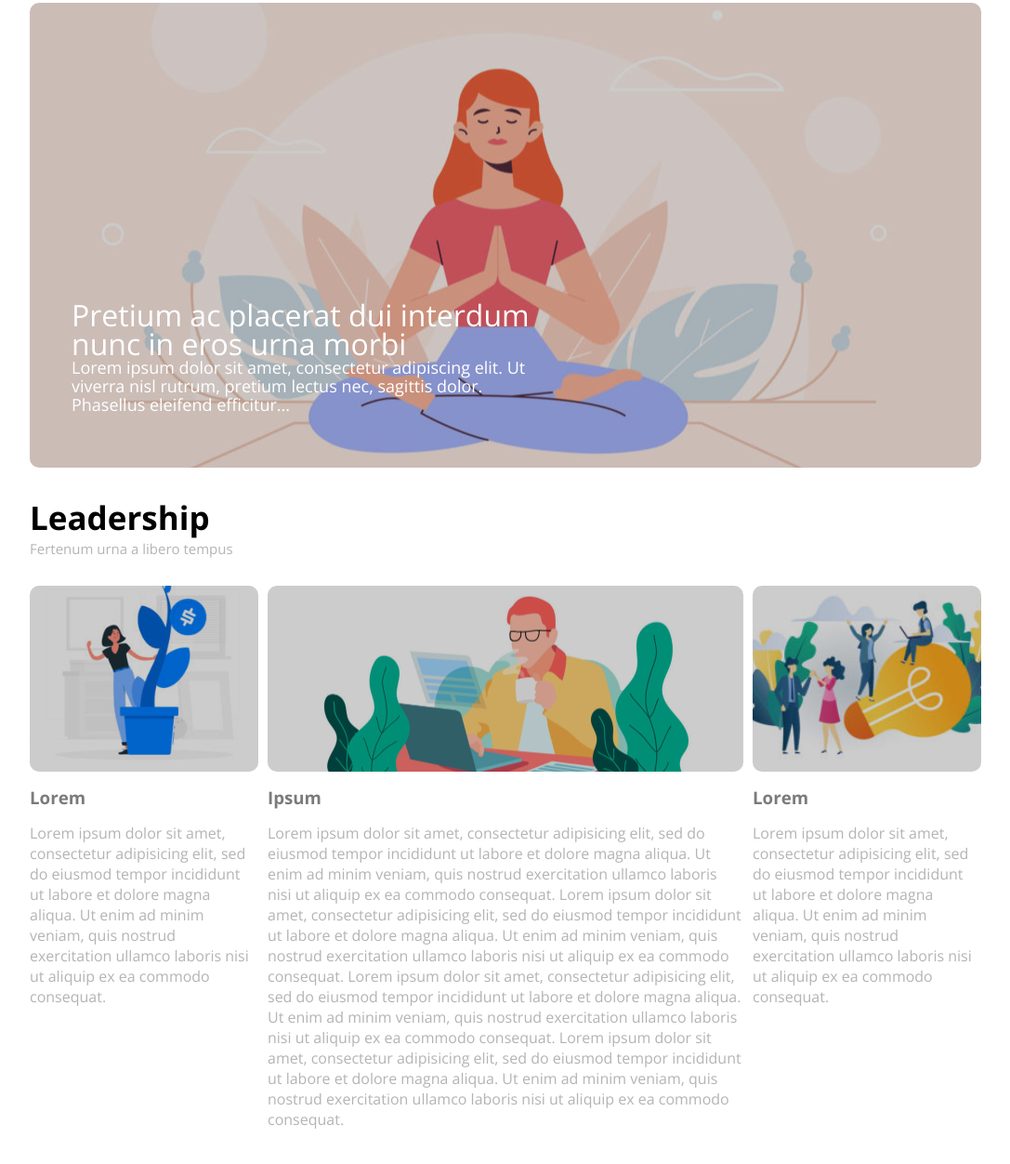
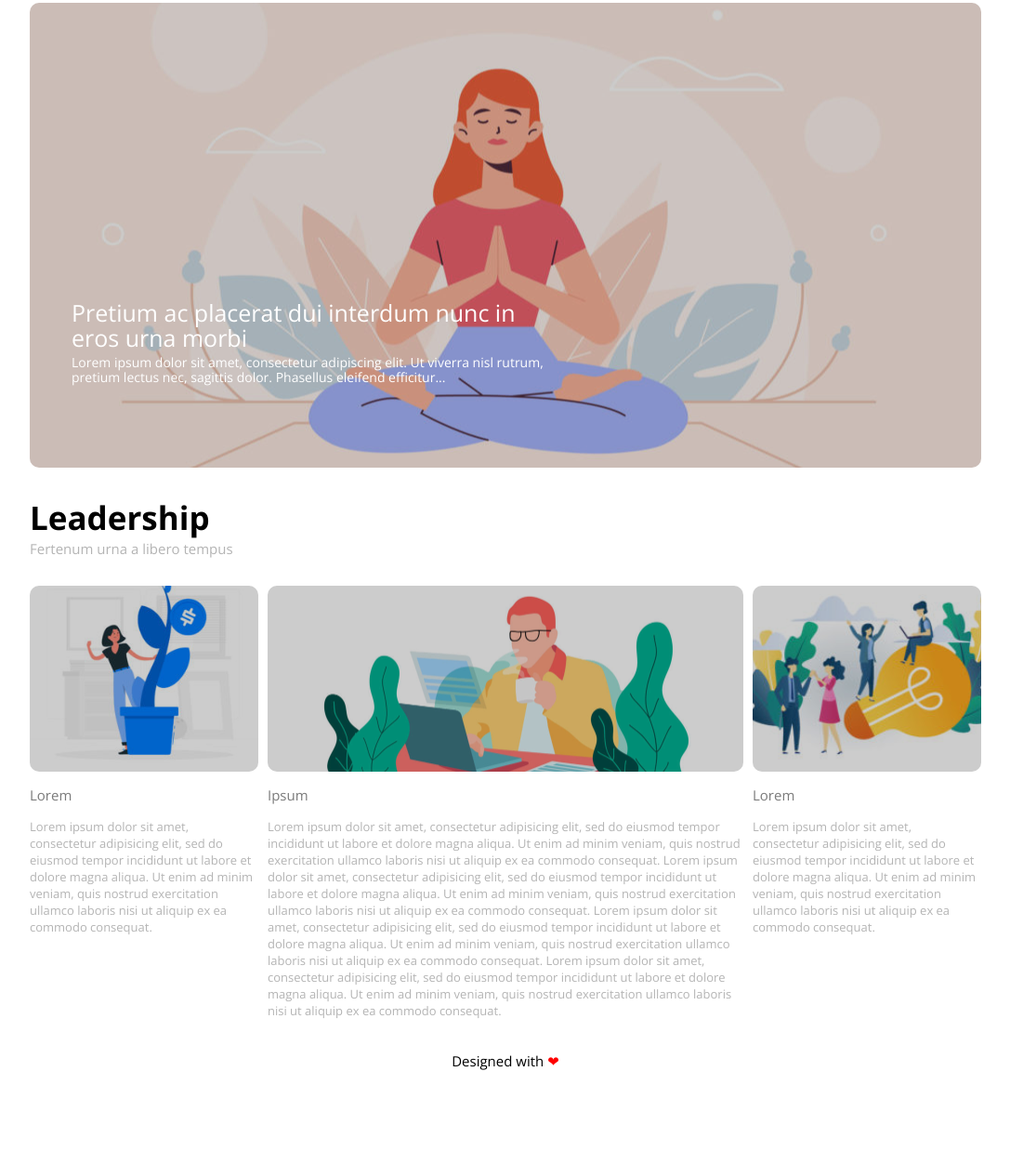
Before and after one commit to nicoalivernini/htmlcss-wp, a plain HTML site: page index.html in a window 1280 px wide. Shown: the part 148-1400 px from the top of the page at 93% size, without its empty margins (96-1183 px from the left). After the commit the page ends 1314 px from the top, so only its background shows below. Drawn offline with nearby package versions, Linux system fonts and the light colour scheme.

Commit message:
Esercizio completato

```diff
--- a/assets/css/master.css
+++ b/assets/css/master.css
@@ -112,6 +112,8 @@ main.container > section {
 
 /* ---- Background ---- */
 
+/* ---- Header ---- */
+
 .logo {
   width: 140px;
   vertical-align: middle;
@@ -129,6 +131,8 @@ main.container > section {
   font-weight: 400;
 }
 
+/* ---- Header ---- */
+
 .title {
   width: 55%;
   color: #fff;
@@ -138,14 +142,15 @@ main.container > section {
 
 .title > h2 {
   font-weight: 300;
-  font-size: 32px;
-  line-height: 31px;
+  font-size: 25px;
+  line-height: 27px;
+  margin-bottom: 5px;
 }
 
 .title > p {
   font-weight: 300;
-  font-size: 18px;
-  line-height: 20px;
+  font-size: 14px;
+  line-height: 16px;
 }
 
 .banner-leader{
@@ -164,16 +169,31 @@ main.container > section {
   font-weight: 200;
 }
 
-
-.description {
-
-}
-
 .description > h3 {
   margin: 15px 0;
   color: rgb(123, 123, 123);
+  font-weight: 400;
+  font-size: 15px;
 }
 
 .description > p {
   color: rgb(180, 180, 180);
+  font-weight: 200;
+  font-size: 13px;
 }
+
+/* ---- Footer ---- */
+
+.footer{
+  margin: 15px 0;
+  text-align: center;
+}
+
+.footer > h4 {
+  font-weight: 200;
+  font-size: 15px;
+}
+
+.footer > h4 > span {
+  color: red;
+}
--- a/index.html
+++ b/index.html
@@ -30,7 +30,7 @@
     </header>
     <!-- Main -->
     <main class="container">
-      <!-- Sezione prima immagine -->
+      <!-- Prima sezione -->
       <section>
         <div class="row">
           <div class="col-100">
@@ -45,7 +45,7 @@
           </div>
         </div>
       </section>
-      <!-- Sezione Celeste -->
+      <!-- Seconda sezione -->
       <section>
         <div class="row">
           <div class="col-100 pad-bot-10">
@@ -55,6 +55,7 @@
               <p>Fertenum urna a libero tempus</p>
             </div>
           </div>
+          <!-- Inizio tre immagini affiancate -->
           <div class="col-25 pad-right-10 pad-bot-10">
             <div class="bg-left overlay bord-rad">
             </div>
@@ -104,7 +105,8 @@
     <footer class="container mar-top-10">
       <div class="row">
         <div class="col-100">
-          <div class="bg-purple alt-50">
+          <div class="footer">
+            <h4>Designed with <span>&#10084;</span></h4>
           </div>
         </div>
       </div>
```
